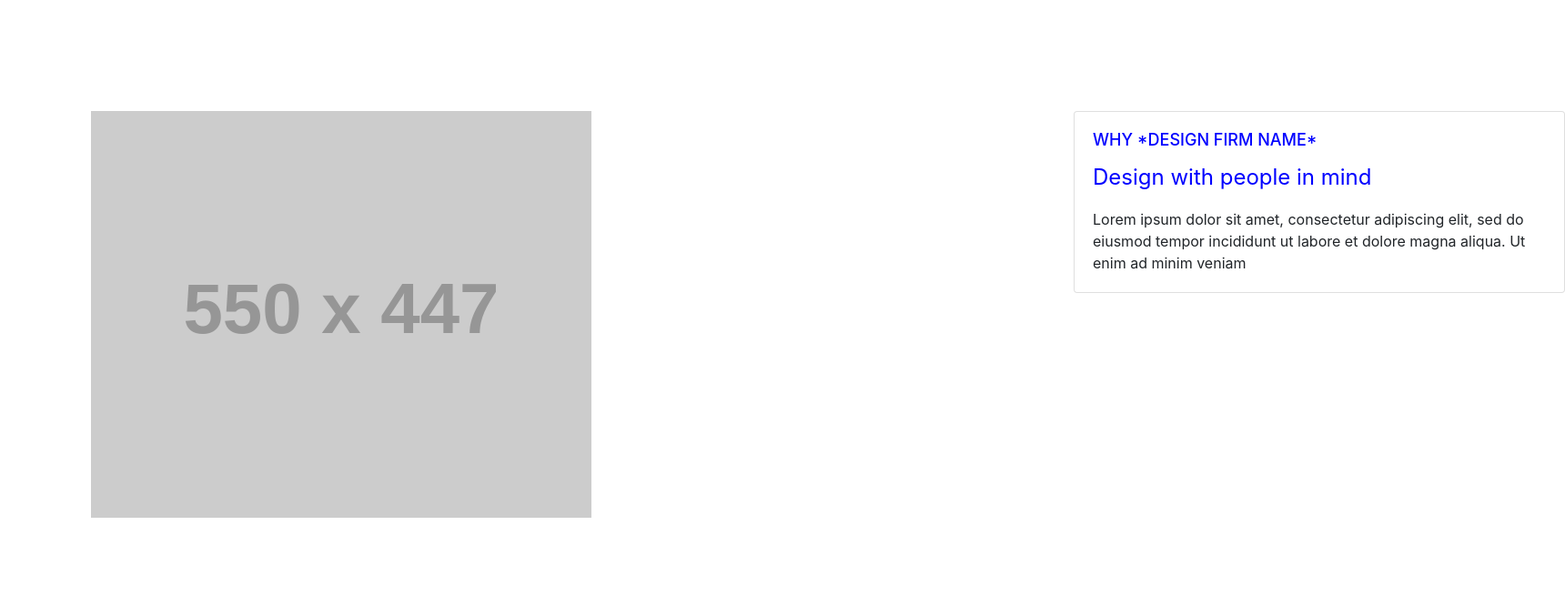
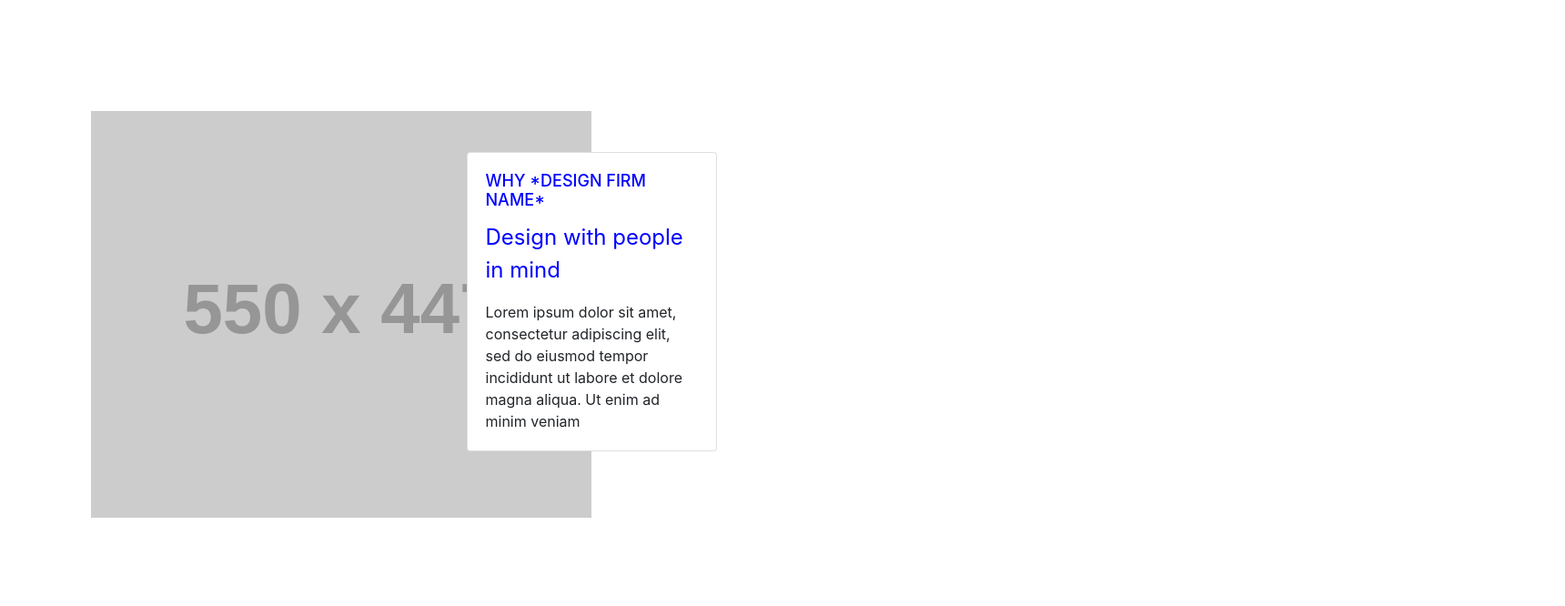
Before and after one commit to webrenov8/homepage, a plain HTML site: page index.html in a window 1280 px wide. Shown: the part 1665-2331 px from the top of the page at 91% size, 1720 px wide, since content can reach past the window. Drawn offline with nearby package versions, Linux system fonts and the light colour scheme; placeholder pictures from the web are drawn by us.

Commit message:
changed parent div of 'why-us' card+photo to 'why-us-card-photo' class to fix position issues. need to make cards in this section wider

```diff
--- a/style.css
+++ b/style.css
@@ -43,22 +43,17 @@ body {
 
 
 /* Why Us card+photo section*/
-/* #why-us {
-    display: flex;
-    justify-content: center;
-} */
-
 .why-us-card-photo {
+    max-width: 550px;
     position: relative;
 }
 #why-us .card.w-50 {
     position: absolute;
-    min-width: 250px;
-    top: 0;
-    left: 100%;
+    width: 200px;
+    top: 10%;
+    left: 75%;
 }
-.why-us-photo {
-    position: relative;
+.why-us-card-photo {
     margin-bottom: 100px;
 }
 .card-title {
```
